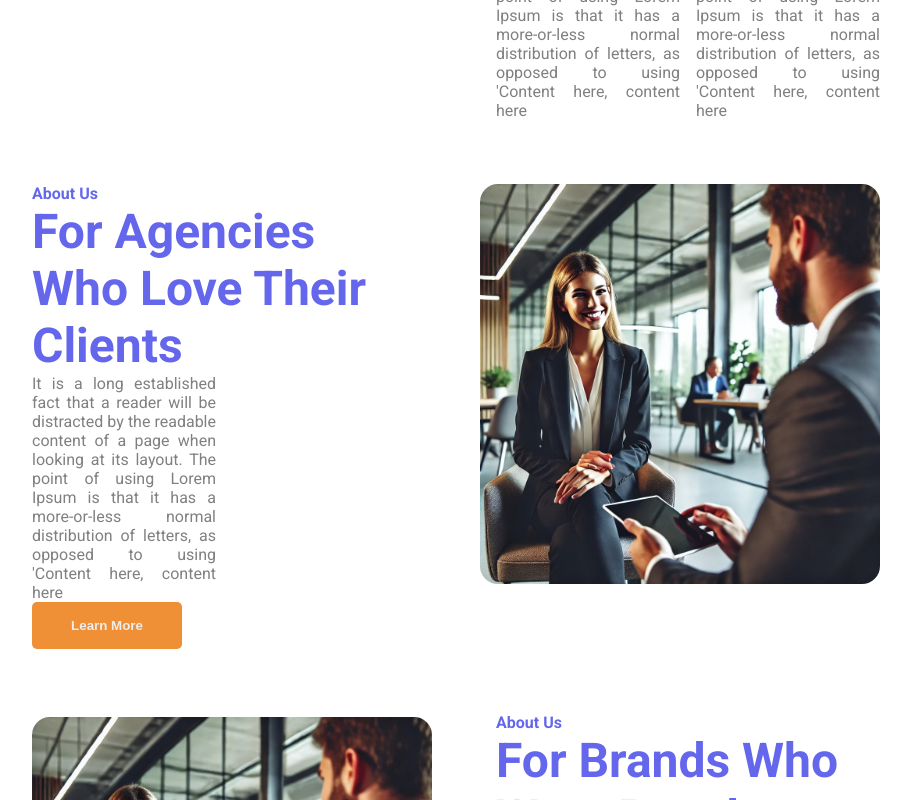
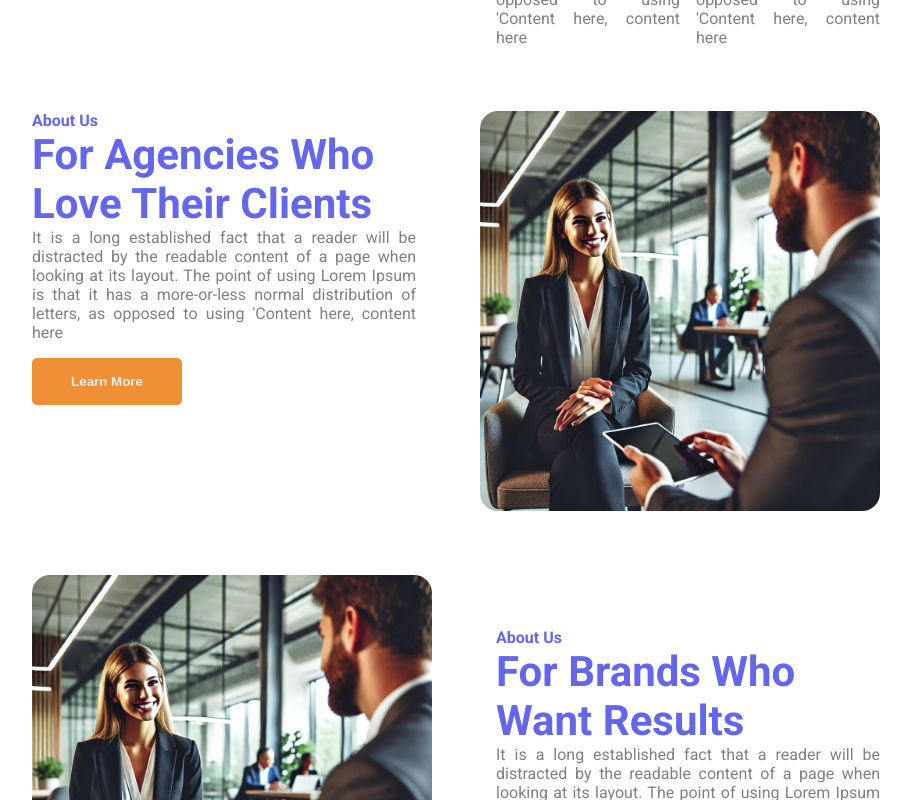
Before and after one commit to JoaoNogueira23/marketing-agency, a Next.js app: page / in a window 1280 px wide. Shown: the part 1540-2340 px from the top of the page, without its empty margins (184-1095 px from the left). Built offline with nearby package versions, Linux system fonts and the light colour scheme.

Commit message:
styles: responsive styles section services in home

```diff
--- a/src/components/Posts/PostMain/PostMain.tsx
+++ b/src/components/Posts/PostMain/PostMain.tsx
@@ -24,7 +24,7 @@ export default function PostMain({reverse=false, data, sectionTitle, catchphrase
 
                 <h1 className='post-title-larger'>{catchphrase}</h1>
 
-                <div className="content-services">
+                <div className={`content-services${reverse || !data[0].title? '-reverse' : ''}`}>
                     {data.map((obj: objectPostType) => (
                         <div className="describe-services" key={Math.random()}>
                             {obj.title && <h4 className='service-title'>{obj.title}</h4>}
--- a/src/components/Posts/styles/postmain.sass
+++ b/src/components/Posts/styles/postmain.sass
@@ -46,7 +46,7 @@
 
     &-larger
         color: $text-secondary
-        font-size: 48px
+        font-size: 42px
         word-break: break-word
 
 
@@ -62,6 +62,25 @@
 
         .describe-services
 
+            .service-title
+                color: $text-secondary
+                margin: 16px 0
+
+            p
+                color: rgb(128,128,128)
+                text-align: justify
+
+            .btn
+                @include button($bg-color-btn: $bg-btn)
+                width: 150px
+
+    .content-services-reverse
+        display: flex
+
+        .describe-services
+            display: flex
+            gap: 16px
+            flex-direction: column
 
             .service-title
                 color: $text-secondary
```
